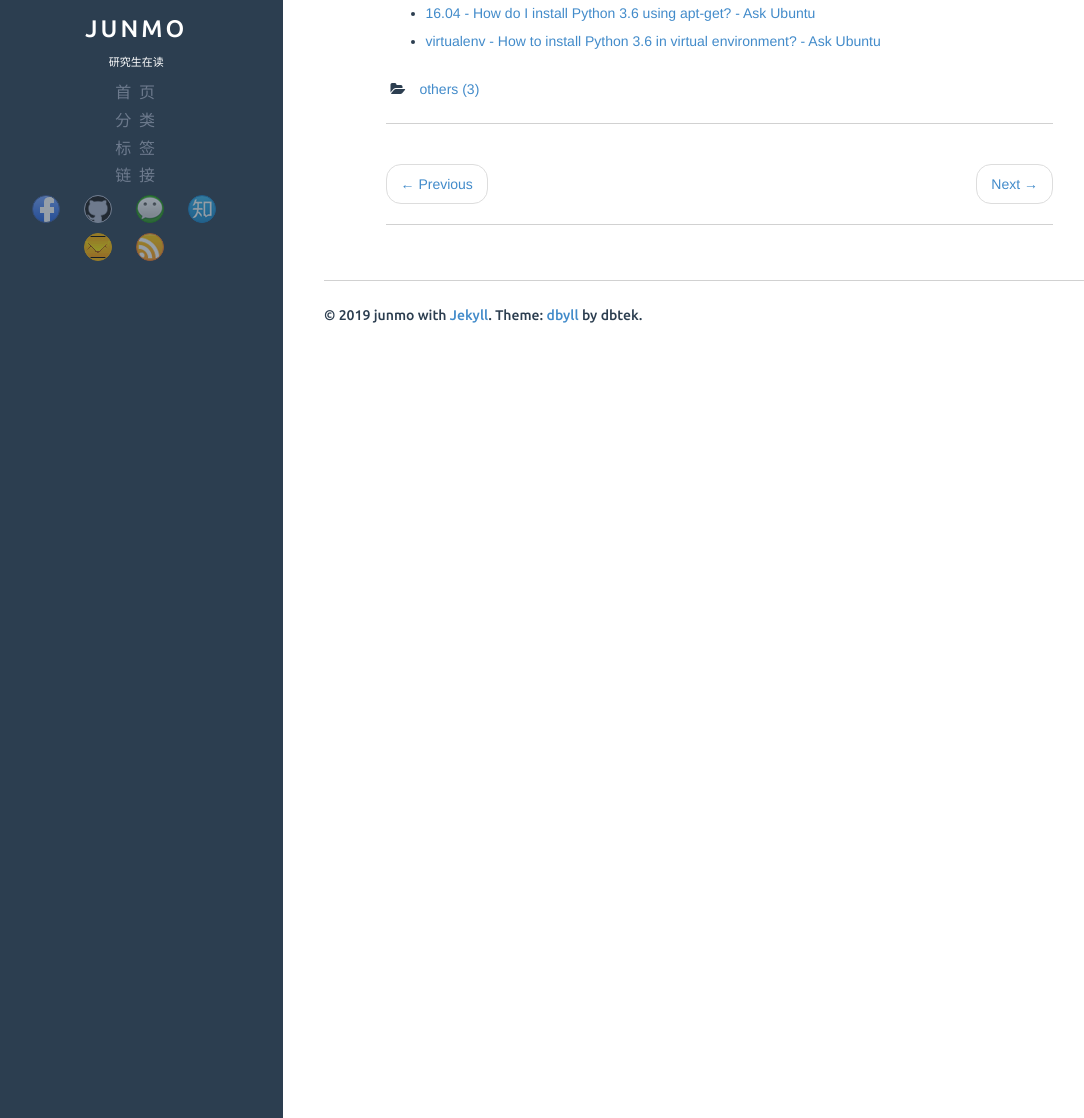
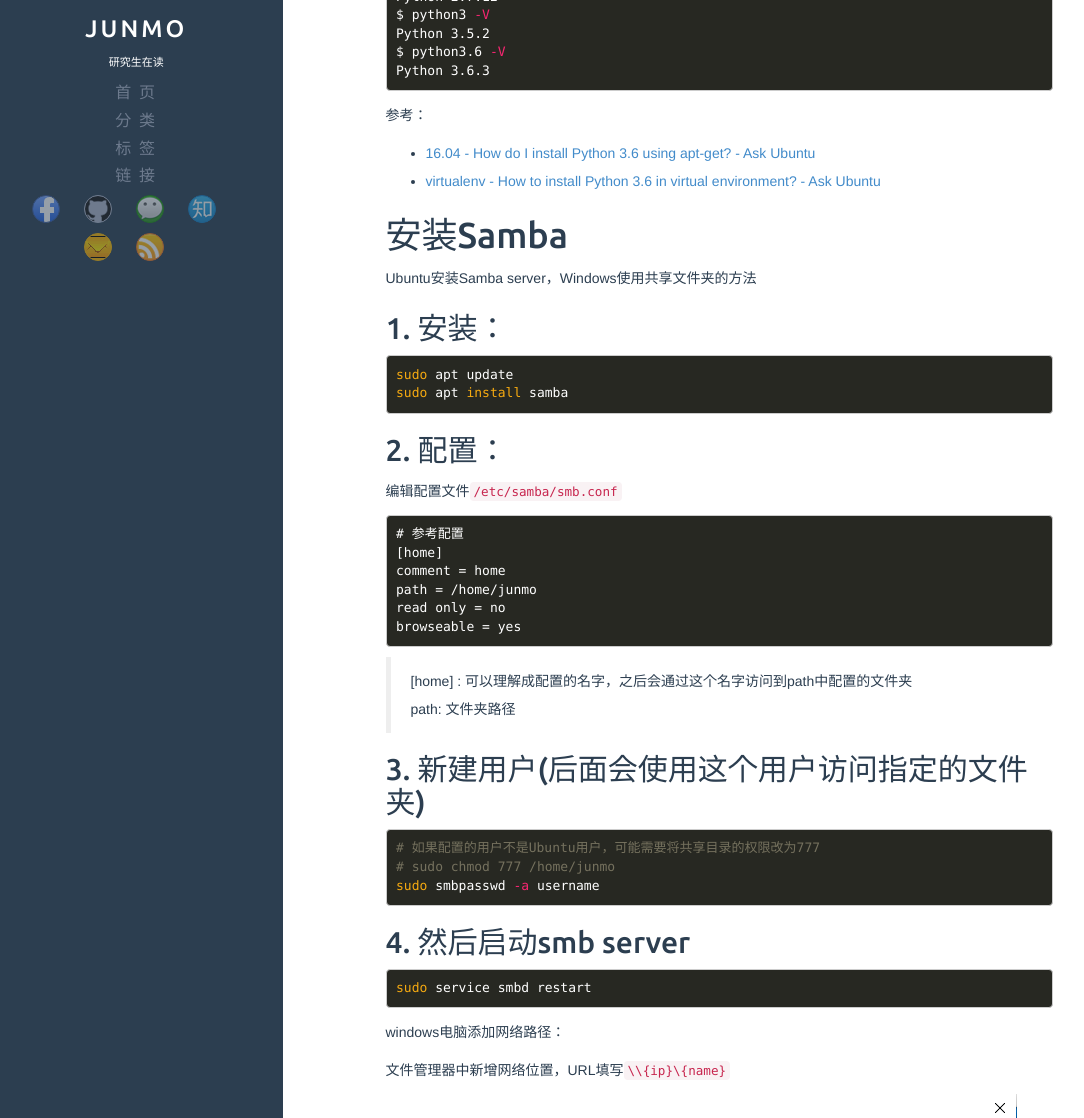
Before and after one commit to junmo1215/junmo1215.github.io, a Jekyll site: the page built from _posts/others/2017-05-07-Memo-Usage-of-Ubuntu.md, in a window 1280 px wide and 1400 px high, scrolled down 8275 px, cut to the strip 282-1400 px from the top of the window. Shown: the whole strip, without its empty margins (11-1095 px from the left). Built offline with Jekyll 4.4.1, drawn with Linux system fonts in a browser that asks for light colours; comment, search, counter and statistics services are not loaded; some of the changed text lies outside the part shown.

Commit message:
add note for samba usage

````diff
--- a/_posts/others/2017-05-07-Memo-Usage-of-Ubuntu.md
+++ b/_posts/others/2017-05-07-Memo-Usage-of-Ubuntu.md
@@ -308,3 +308,61 @@ Python 3.6.3
 
 - [16.04 - How do I install Python 3.6 using apt-get? - Ask Ubuntu](https://askubuntu.com/questions/865554/how-do-i-install-python-3-6-using-apt-get/865569#865569)
 - [virtualenv - How to install Python 3.6 in virtual environment? - Ask Ubuntu](https://askubuntu.com/questions/881042/how-to-install-python-3-6-in-virtual-environment)
+
+# 安装Samba
+
+Ubuntu安装Samba server，Windows使用共享文件夹的方法
+
+## 1. 安装：
+
+``` sh
+sudo apt update
+sudo apt install samba
+```
+
+## 2. 配置：
+
+编辑配置文件`/etc/samba/smb.conf`
+
+```
+# 参考配置
+[home]
+comment = home
+path = /home/junmo
+read only = no
+browseable = yes
+```
+
+> [home] : 可以理解成配置的名字，之后会通过这个名字访问到path中配置的文件夹
+> path: 文件夹路径
+
+## 3. 新建用户(后面会使用这个用户访问指定的文件夹)
+
+``` sh
+# 如果配置的用户不是Ubuntu用户，可能需要将共享目录的权限改为777
+# sudo chmod 777 /home/junmo
+sudo smbpasswd -a username
+```
+
+## 4. 然后启动smb server
+
+``` sh
+sudo service smbd restart
+```
+
+windows电脑添加网络路径：
+
+文件管理器中新增网络位置，URL填写`\\{ip}\{name}`
+
+![20170507_6]({{ site.url }}/images/20170507_6.png)
+
+> Win10如果连不上的话可以尝试这个解决方案（不确定什么原因）
+> 1. 以管理员权限打开Windows的PowerShell
+> 2. 执行`sc.exe config lanmanworkstation depend= bowser/mrxsmb10/nsi`和`sc.exe config mrxsmb20 start= disabled`然后重启电脑
+
+参考：
+
+- [Install and Configure Samba Ubuntu tutorials](https://tutorials.ubuntu.com/tutorial/install-and-configure-samba#0)
+- [Cannot connect to Linux Samba share from Windows 10 - Server Fault](https://serverfault.com/questions/720332/cannot-connect-to-linux-samba-share-from-windows-10)
+- [Not discovering Ubuntu server on network](https://social.technet.microsoft.com/Forums/en-US/26e5fd75-f3ab-4ffe-ace4-ed4ba96f82e5/not-discovering-ubuntu-server-on-network?forum=win10itpronetworking)
+- [How to detect, enable and disable SMBv1, SMBv2, and SMBv3 in Windows and Windows Server](https://support.microsoft.com/en-us/help/2696547/detect-enable-disable-smbv1-smbv2-smbv3-in-windows-and-windows-server)
````
Also changed, not shown: images/20170507_6.png (added).
